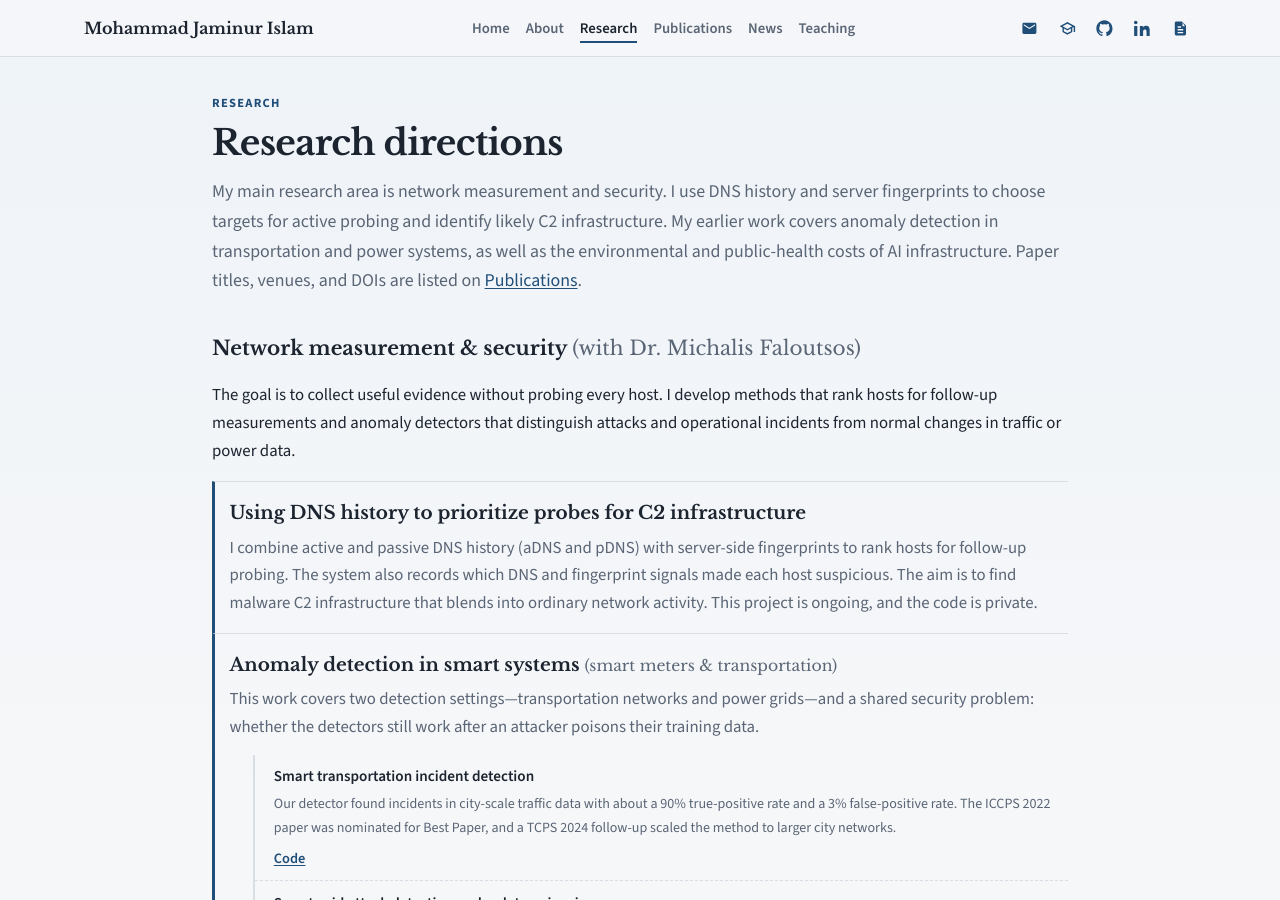
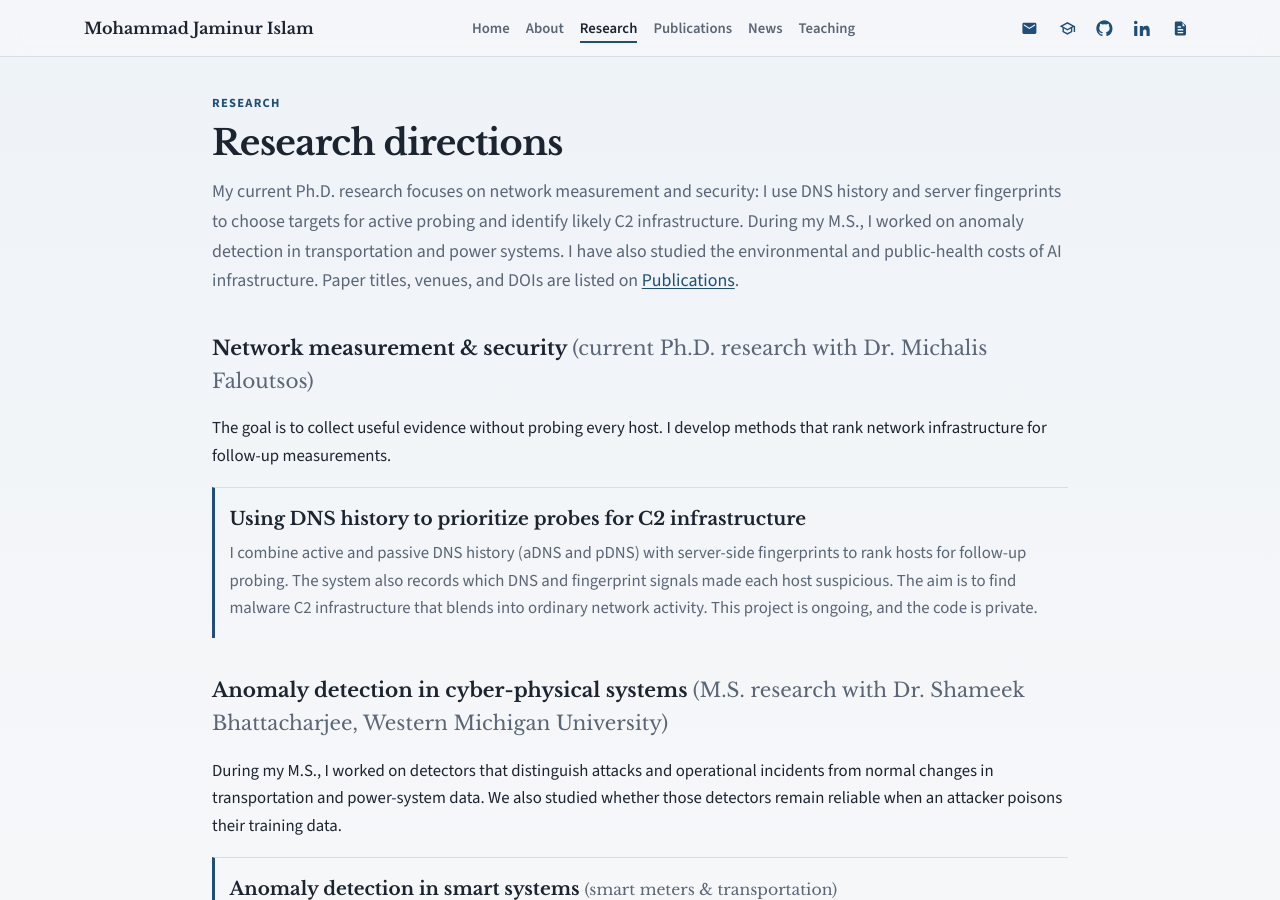
Before and after one commit to mohammadjaminur/mohammadjaminur.github.io, a Jekyll site: the page built from research.md, in a window 1280 px wide and 900 px high. Built offline with Jekyll 4.4.1, drawn with Linux system fonts in a browser that asks for light colours.

Commit message:
Clarify research attribution and teaching scope

```diff
--- a/research.md
+++ b/research.md
@@ -7,16 +7,22 @@ description: Research on selective network probing, C2 infrastructure, anomaly d
 <div class="wrap wrap-wide">
   <p class="kicker">Research</p>
   <h1>Research directions</h1>
-  <p class="lede">My main research area is network measurement and security. I use DNS history and server fingerprints to choose targets for active probing and identify likely C2 infrastructure. My earlier work covers anomaly detection in transportation and power systems, as well as the environmental and public-health costs of AI infrastructure. Paper titles, venues, and DOIs are listed on <a href="{{ '/publications/' | relative_url }}">Publications</a>.</p>
+  <p class="lede">My current Ph.D. research focuses on network measurement and security: I use DNS history and server fingerprints to choose targets for active probing and identify likely C2 infrastructure. During my M.S., I worked on anomaly detection in transportation and power systems. I have also studied the environmental and public-health costs of AI infrastructure. Paper titles, venues, and DOIs are listed on <a href="{{ '/publications/' | relative_url }}">Publications</a>.</p>
 
-  <h2>Network measurement &amp; security <span style="font-weight:500;color:var(--muted)">(with Dr.&nbsp;Michalis Faloutsos)</span></h2>
-  <p>The goal is to collect useful evidence without probing every host. I develop methods that rank hosts for follow-up measurements and anomaly detectors that distinguish attacks and operational incidents from normal changes in traffic or power data.</p>
+  <h2>Network measurement &amp; security <span style="font-weight:500;color:var(--muted)">(current Ph.D. research with Dr.&nbsp;Michalis Faloutsos)</span></h2>
+  <p>The goal is to collect useful evidence without probing every host. I develop methods that rank network infrastructure for follow-up measurements.</p>
 
   <ul class="project-groups">
     <li>
       <strong class="group-title">Using DNS history to prioritize probes for C2 infrastructure</strong>
       <p class="group-desc">I combine active and passive DNS history (aDNS and pDNS) with server-side fingerprints to rank hosts for follow-up probing. The system also records which DNS and fingerprint signals made each host suspicious. The aim is to find malware C2 infrastructure that blends into ordinary network activity. This project is ongoing, and the code is private.</p>
     </li>
+  </ul>
+
+  <h2>Anomaly detection in cyber-physical systems <span style="font-weight:500;color:var(--muted)">(M.S. research with Dr.&nbsp;Shameek Bhattacharjee, Western Michigan University)</span></h2>
+  <p>During my M.S., I worked on detectors that distinguish attacks and operational incidents from normal changes in transportation and power-system data. We also studied whether those detectors remain reliable when an attacker poisons their training data.</p>
+
+  <ul class="project-groups">
     <li>
       <strong class="group-title">Anomaly detection in smart systems <span class="group-note">(smart meters &amp; transportation)</span></strong>
       <p class="group-desc">This work covers two detection settings—transportation networks and power grids—and a shared security problem: whether the detectors still work after an attacker poisons their training data.</p>
```
Also changed, not shown: about.md (+1 -1 lines), index.md (+6 -2 lines), teaching.md (+1 -1 lines).
